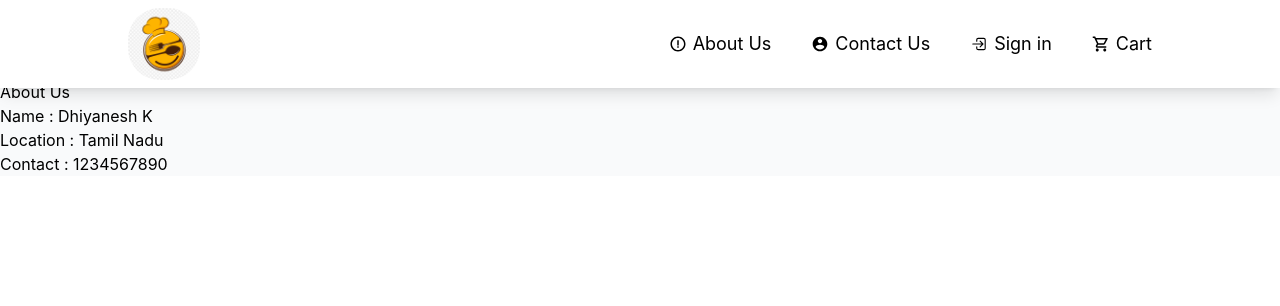
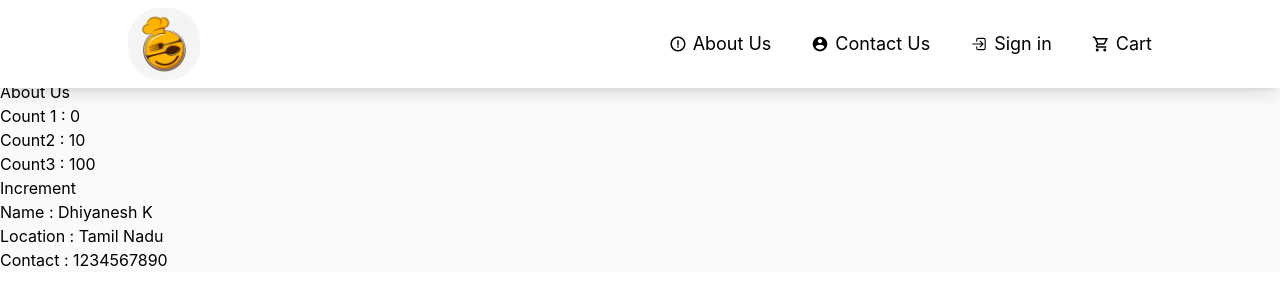
Before and after one commit to DHIYANESH-K/Food_Ordering_Application, a React (Vite) app: page /about in a window 1280 px wide. Shown: the top 306 px of the page. Built offline with nearby package versions, Linux system fonts and the light colour scheme.

Commit message:
created state variable inside class-based component

```diff
--- a/src/components/UserClass.js
+++ b/src/components/UserClass.js
@@ -4,6 +4,12 @@ class UserClass extends React.Component{
 
     constructor(props){
         super(props);
+
+        this.state={
+            count1:0,
+            count2:10,
+            count3:100
+        }
     }
 
     render(){
@@ -11,6 +17,15 @@ class UserClass extends React.Component{
         let {name, location, phone} = this.props;
 
         return(<div>
+            <div>Count 1 : {this.state.count1}</div>
+            <div>Count2 : {this.state.count2}</div>
+            <div>Count3 : {this.state.count3}</div>
+            <button onClick={()=>{
+                this.setState({
+                    count1: this.state.count1 + 1,
+                    count2: this.state.count2 - 1
+                });
+            }}>Increment</button>
             <div>Name : {name}</div>
             <div>Location : {location}</div>
             <div>Contact : {phone}</div>
```
